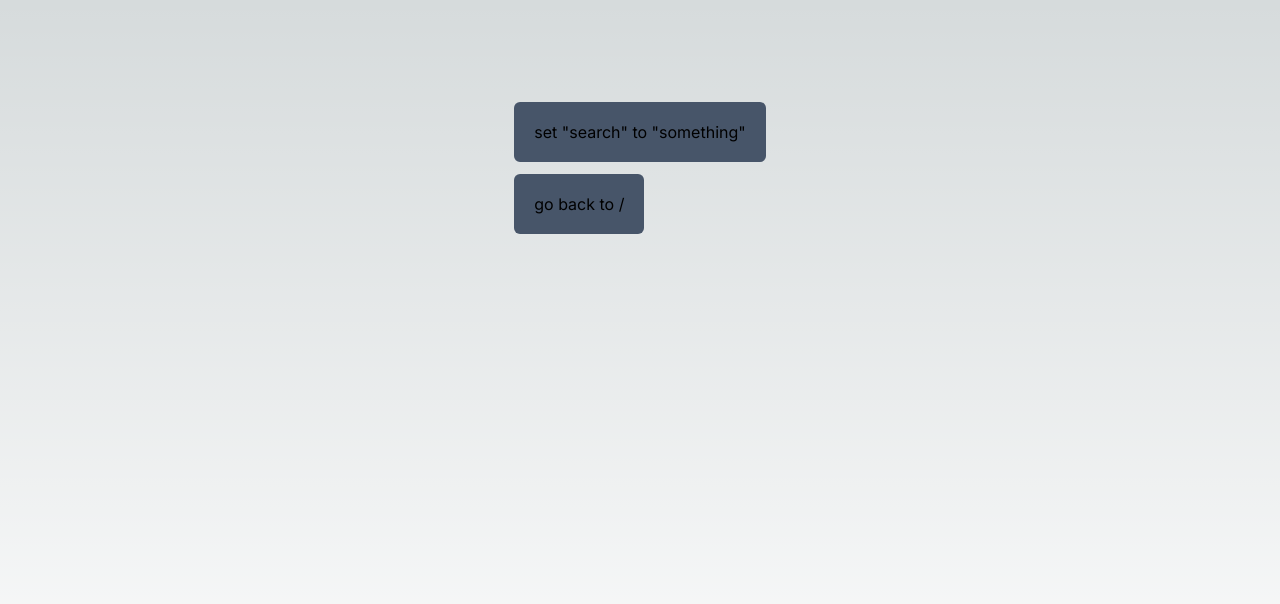
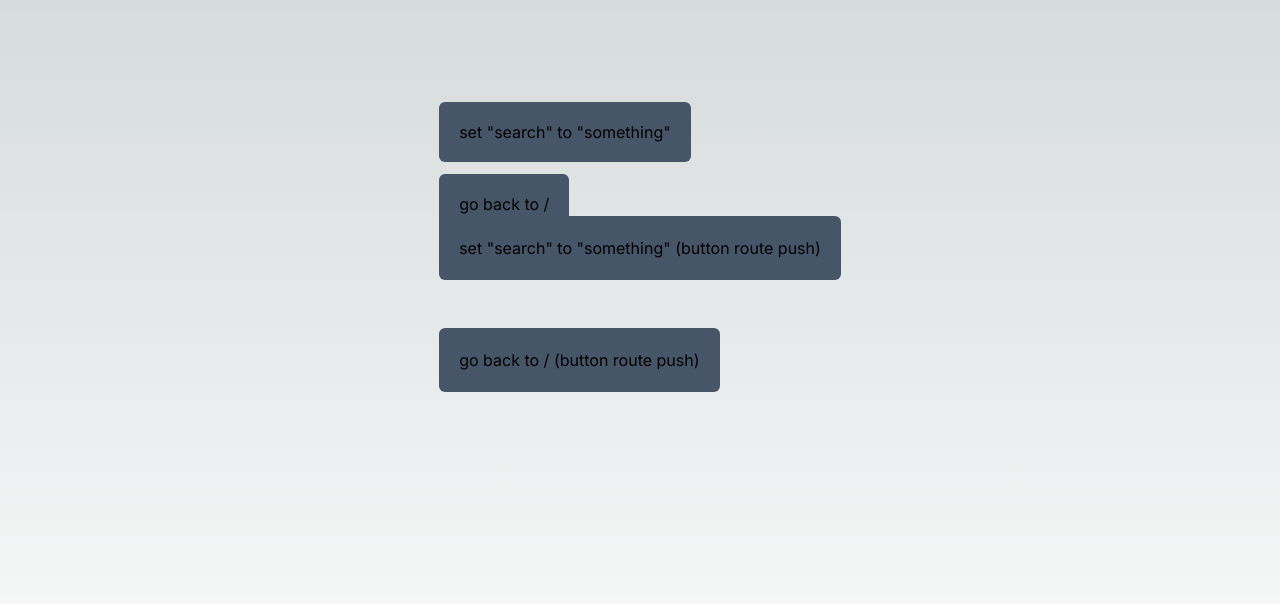
Before and after one commit to Onxi95/next-experimental-framework, a Next.js app in the folder query-params/: page / in a window 1280 px wide. Shown: the top 604 px of the page. Built offline with nearby package versions, Linux system fonts and the light colour scheme.

Commit message:
feat: add route push

```diff
--- a/query-params/src/app/page.tsx
+++ b/query-params/src/app/page.tsx
@@ -1,10 +1,14 @@
 "use client";
 
+import { Metadata } from "next";
 import Link from "next/link";
 import { useSearchParams } from "next/navigation";
+import { useRouter } from "next/router";
 
 export default function Home() {
   const q = useSearchParams();
+  const router = useRouter();
+
   return (
     <main className="flex min-h-screen flex-col items-center justify-between p-24">
       <div>
@@ -23,6 +27,20 @@ export default function Home() {
         <Link className="bg-slate-600 p-5 rounded-md" href={"/"}>
           go back to /
         </Link>
+        <br />
+        <button
+          className="bg-slate-600 p-5 rounded-md"
+          onClick={() => router.push('/?search="something"')}
+        >
+          {/* eslint-disable-next-line react/no-unescaped-entities */}
+          set "search" to "something" (button route push)
+        </button>
+        <br />
+        <br />
+        <br />
+        <button className="bg-slate-600 p-5 rounded-md" href={"/"}>
+          go back to / (button route push)
+        </button>
       </div>
     </main>
   );
```
